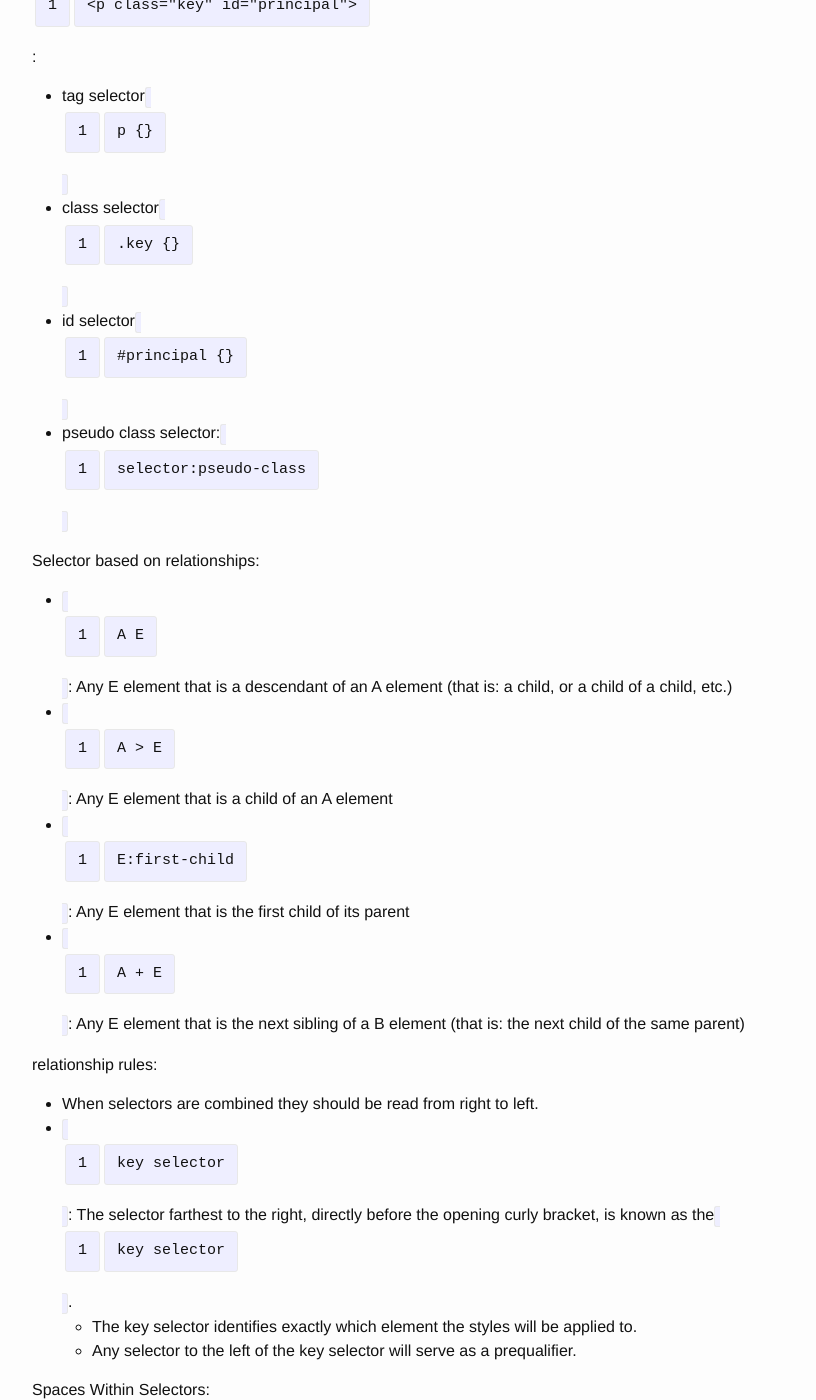
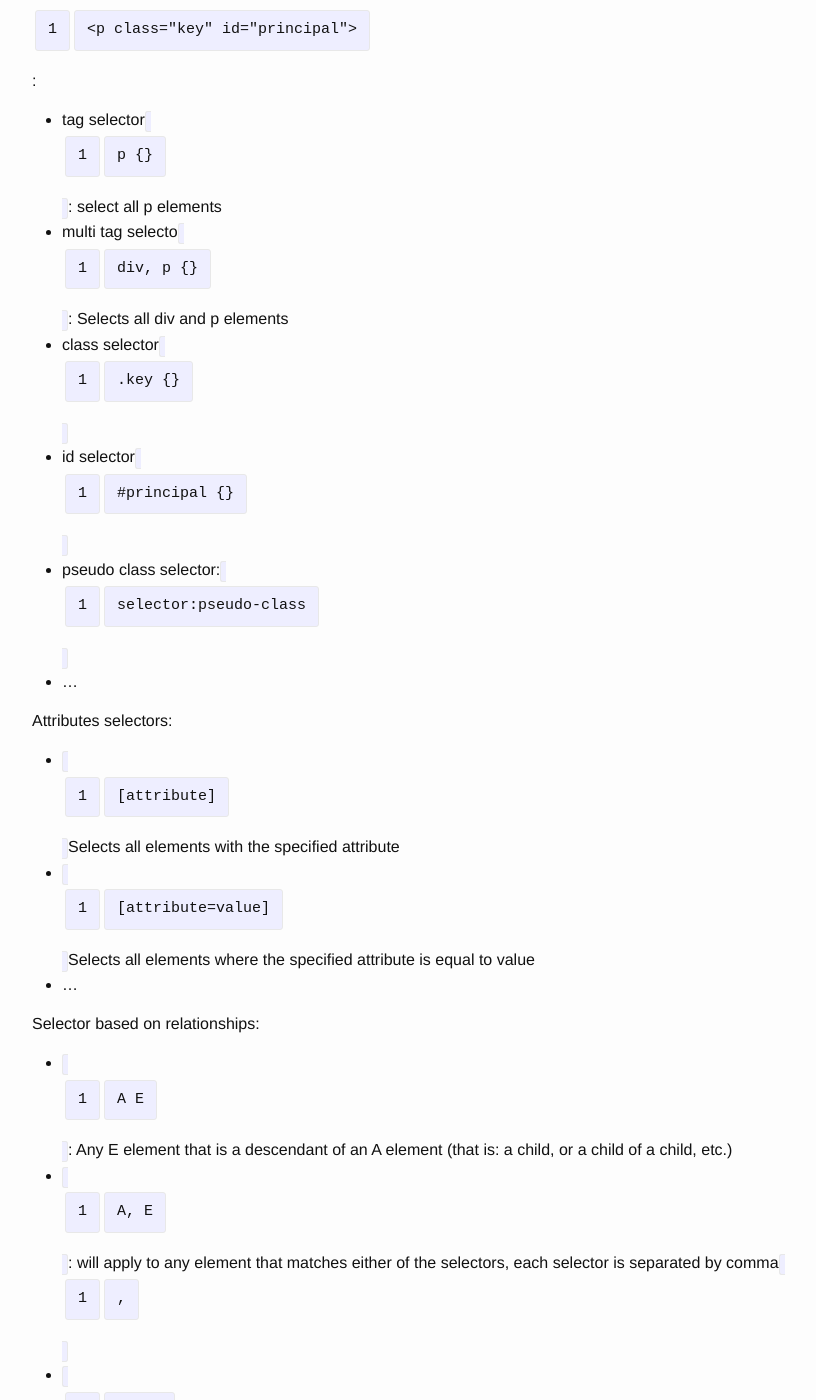
Before and after one commit to breezeight/nicola_blog, a Jekyll site: the page built from _guides/html_css.markdown, in a window 1280 px wide and 1400 px high, scrolled down 3106 px. Shown: the whole window, without its empty margins (38-854 px from the left). Built offline with Jekyll 4.4.1, drawn with Linux system fonts in a browser that asks for light colours; some of the changed text lies outside the part shown.

Commit message:
More CSS selector examples

```diff
--- a/_guides/html_css.markdown
+++ b/_guides/html_css.markdown
@@ -21,8 +21,6 @@ categories: ["javascript", "html", "css"]
 html tags:
 
 * button
-*
-*
 
 html attributes:
 
@@ -76,17 +74,31 @@ Within CSS, all styles cascade from the top of a style sheet to the bottom, allo
 
 Html example for basic selector types `<p class="key" id="principal">`:
 
-* tag selector `p {}`
+* tag selector `p {}`: select all p elements
+* multi tag selecto `div, p {}` : Selects all div and p elements
 * class selector `.key {}`
 * id selector `#principal {}`
 * pseudo class selector: `selector:pseudo-class`
+* ...
+
+Attributes selectors:
+
+* `[attribute]` Selects all elements with the specified attribute
+* `[attribute=value]` Selects all elements where the specified attribute is equal to value
+* ...
 
 Selector based on relationships:
 
 * `A E` : Any E element that is a descendant of an A element (that is: a child, or a child of a child, etc.)
+* `A, E` : will apply to any element that matches either of the selectors, each selector is separated by comma `,`
 * `A > E` : Any E element that is a child of an A element
 * `E:first-child` : Any E element that is the first child of its parent
 * `A + E` : Any E element that is the next sibling of a B element (that is: the next child of the same parent)
+* ....
+
+
+* more selector : http://www.cheetyr.com/css-selectors
+
 
 relationship rules:
 
@@ -103,11 +115,12 @@ Spaces Within Selectors:
 
 More about selectors:
 
+* http://www.cheetyr.com/css-selectors
 * https://developer.mozilla.org/en-US/docs/Web/Guide/CSS/Getting_started/Selectors
 * [Combining selectors](http://learn.shayhowe.com/html-css/getting-to-know-css/#combining-selectors)
 * [w3schools CSS selector](http://www.w3schools.com/cssref/css_selectors.asp)
 
-## Selector Specificity (or selector weight)
+### Selector Specificity (or selector weight)
 
 * https://developer.mozilla.org/en-US/docs/Web/CSS/Specificity
 * http://stackoverflow.com/questions/12743458/efficient-algorithm-to-compare-specificity-of-css-rules
@@ -150,6 +163,13 @@ Comparison algorithm:
 When an !important rule is used on a style declaration, this declaration overrides any other declaration made in the CSS, wherever it is in the declaration list. Although, !important has nothing to do with specificity.  Using !important is bad practice because it makes debugging hard since you break the natural cascading in your stylesheets.
 
 https://developer.mozilla.org/en-US/docs/Web/CSS/Specificity#The_!important_exception
+
+### Selector examples
+
+* `.container div` Select any div element that is a child of any element with a class name of "container" [exmaple](https://css-tricks.com/whats-the-difference/)
+
+* `div.container` Select any div element that has a class name of "container" [exmaple](https://css-tricks.com/whats-the-difference/)
+
 
 ## Replaced and non replaced elements
 
```
